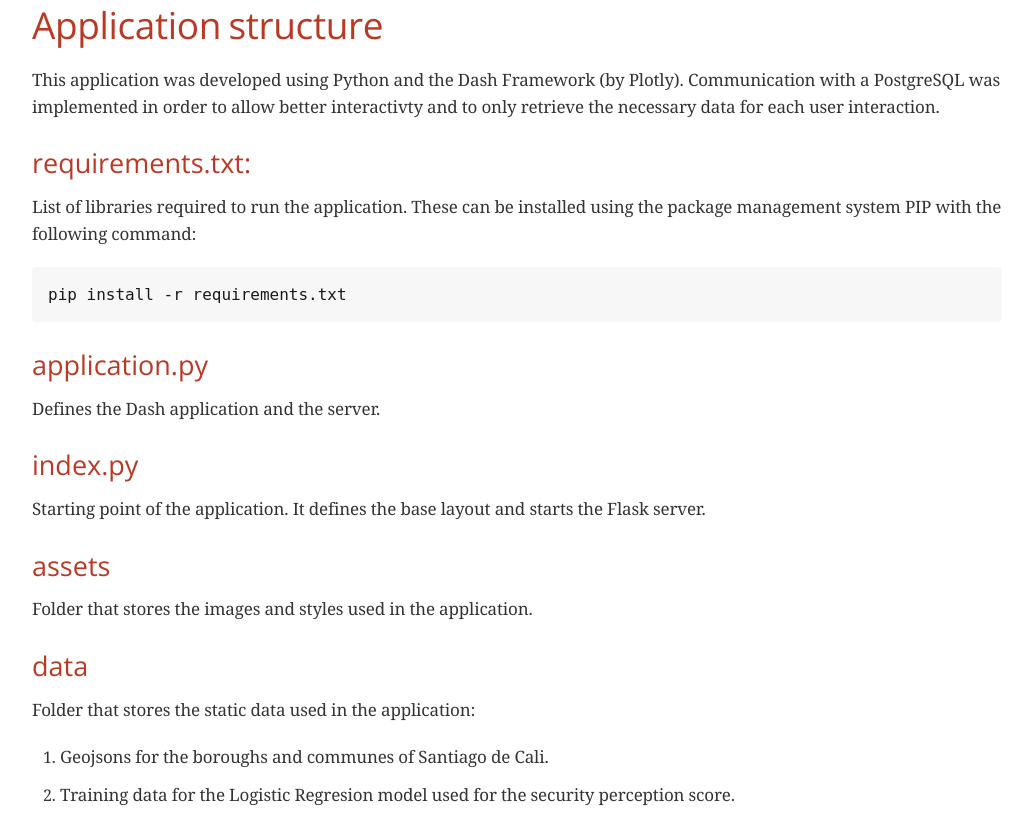
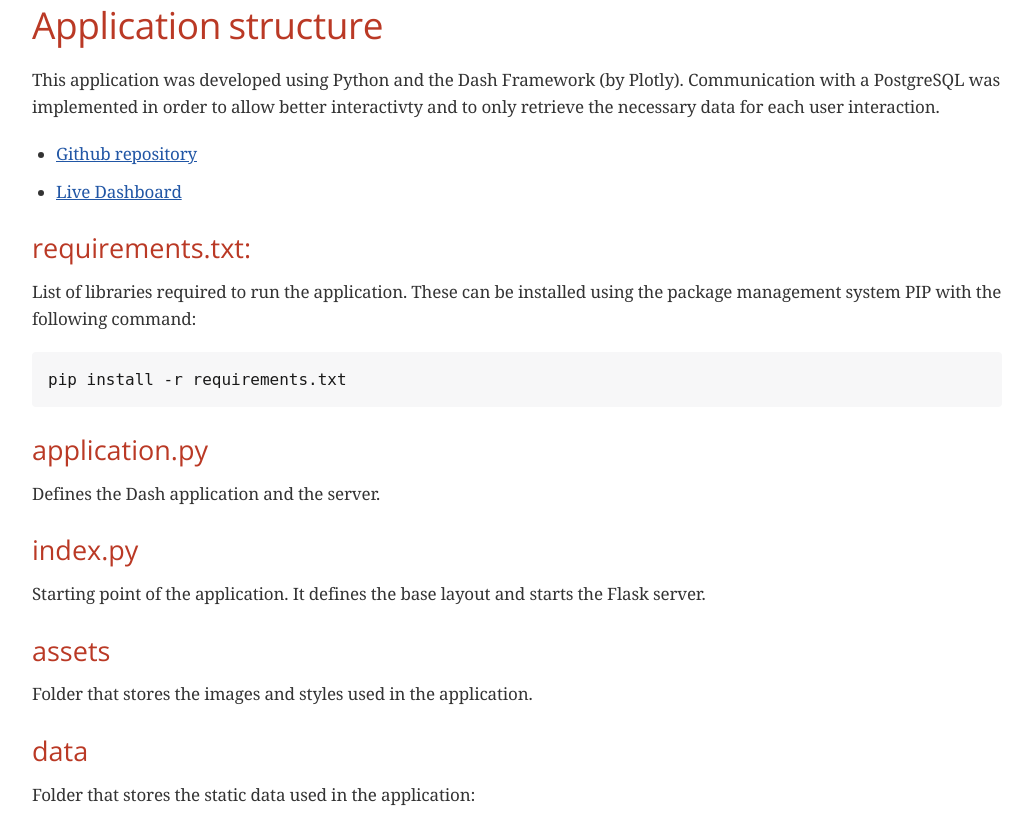
Before and after one commit to jonathan-guevara-a/ds4a-team-43, a plain HTML site: page app/readme.html in a window 1280 px wide. Shown: the part 921-1740 px from the top of the page, without its empty margins (123-1155 px from the left). Drawn offline with nearby package versions, Linux system fonts and the light colour scheme; a web font is replaced by a local one.

Commit message:
Add information to readme file.

```diff
--- a/app/readme.html
+++ b/app/readme.html
@@ -505,6 +505,16 @@ these values will be used as follows in the expected order:</p>
 <p>This application was developed using Python and the Dash Framework (by Plotly). Communication with a PostgreSQL was implemented in order to allow
 better interactivty and to only retrieve the necessary data for each user interaction.</p>
 </div>
+<div class="ulist">
+<ul>
+<li>
+<p><a href="https://asciidoctor.org">Github repository</a></p>
+</li>
+<li>
+<p><a href="http://ds4a-security-behaviour-cali.tk">Live Dashboard</a></p>
+</li>
+</ul>
+</div>
 <div class="sect2">
 <h3 id="_requirements_txt">requirements.txt:</h3>
 <div class="paragraph">
@@ -623,7 +633,7 @@ better interactivty and to only retrieve the necessary data for each user intera
 </div>
 <div id="footer">
 <div id="footer-text">
-Last updated 2020-08-02 22:27:56 -0500
+Last updated 2020-08-02 23:43:44 -0500
 </div>
 </div>
 </body>
```
Also changed, not shown: 1 other file.
